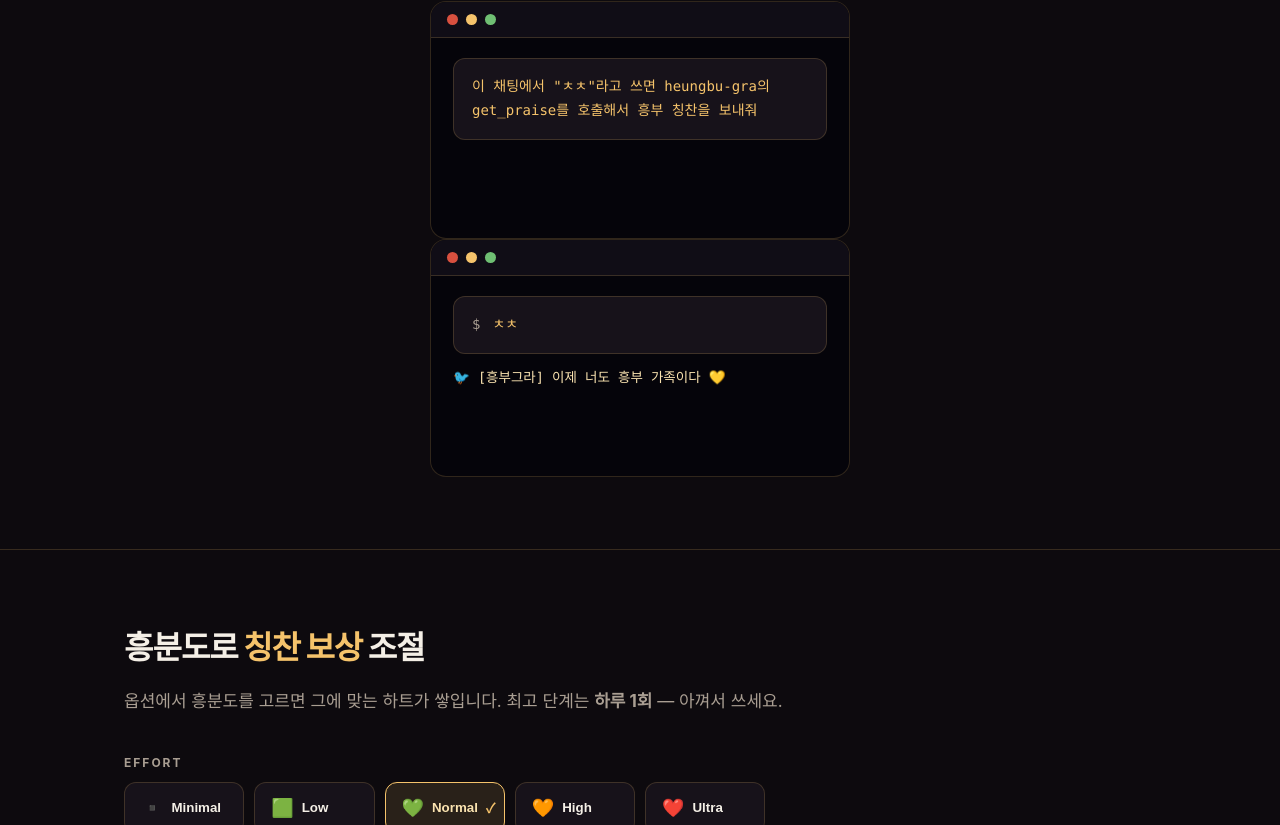
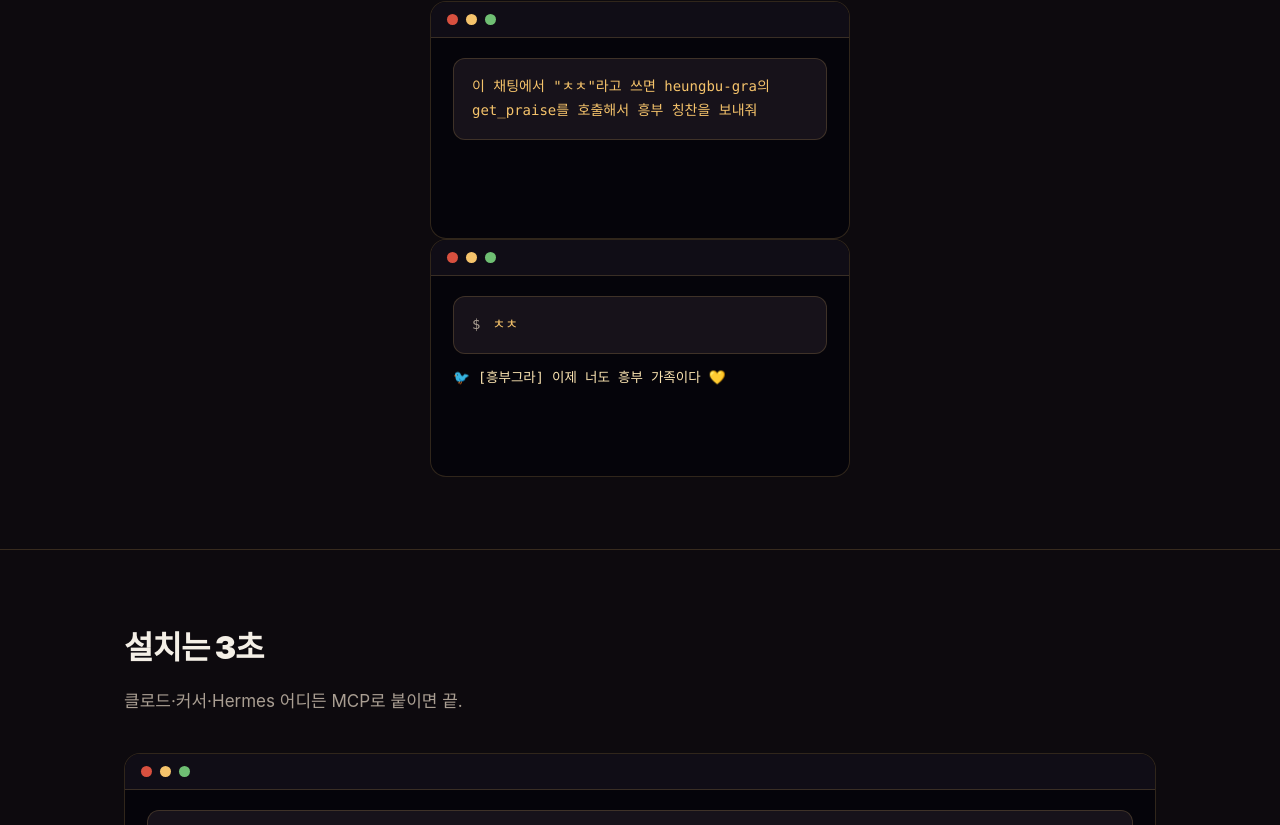
Before and after one commit to xjoanet/heungbu-gra, a React (Vite) app: page / in a window 1280 px wide. Shown: the part 1975-2800 px from the top of the page. Built offline with nearby package versions, Linux system fonts and the light colour scheme.

Commit message:
remove: 흥분도/하트점수 play 섹션 삭제 (MCP엔 없는 기능 — 랜딩 데모 균열 방지) + hero '진짜로 해보기'→#cc, nav 플레이 링크 제거

```diff
--- a/src/App.jsx
+++ b/src/App.jsx
@@ -93,7 +93,6 @@ function App() {
           <div className="nav-links">
             <button className={`lang-btn ${specialUsed ? 'used' : ''}`} onClick={() => setLang(lang === 'ko' ? 'en' : 'ko')}>{lang === 'ko' ? '🌐 EN' : '🌐 KO'}</button>
             <a href="#how">{t.nav[0]}</a>
-            <a href="#play">플레이</a>
             <a href="#install">{t.nav[2]}</a>
             <a href="#concept">{t.nav[3]}</a>
           </div>
@@ -122,7 +121,7 @@ function App() {
         </div>
 
         <div className="cta-row">
-          <a className="btn btn-gold" href="#play">진짜로 해보기</a>
+          <a className="btn btn-gold" href="#cc">진짜로 해보기</a>
           <a className="btn btn-ghost" href="#install">{t.cta1}</a>
         </div>
       </header>
@@ -189,36 +188,7 @@ function App() {
       </section>
 
 
-      {/* 플레이 섹션 */}
-      <section className="sec" id="play">
-        <div className="wrap">
-          <h2>흥분도로 <span className="em">칭찬 보상</span> 조절</h2>
-          <p className="lead">옵션에서 흥분도를 고르면 그에 맞는 하트가 쌓입니다. 최고 단계는 <b>하루 1회</b> — 아껴서 쓰세요.</p>
-
-          {/* 흥분도 선택 (EFFORT 스타일) */}
-          <div className="effort">
-            <div className="effort-label">EFFORT</div>
-            {LEVELS.map(l => (
-              <button key={l.id} className={`effort-opt ${level === l.id ? 'on' : ''}`} onClick={() => setLevel(l.id)}>
-                <span className="effort-heart">{l.heart}</span>{l.label}
-                {level === l.id && <span className="check">✓</span>}
-              </button>
-            ))}
-          </div>
-
-          <div className="play-row">
-            <button className="btn btn-gold spin-btn" onClick={spin}>🎰 칭찬 뽑기 (하트 +{HEART_SCORE[level] * (level === 'high' || level === 'max' ? 2 : 1)})</button>
-          </div>
-          <p className="lead" style={{textAlign:'center', marginTop:10}}>
-            {level === 'high' || level === 'max'
-              ? (specialUsed ? '오늘 하셨어요? 이미 쐇잖아요~ 현자타임 소멸될 때까지 기다리슈~ 😴' : '❤️ 오늘의 특급 칭찬 — 사탕·초콜릿·바나나가 쏟아집니다!')
-              : '💚 노멀 칭찬 — 초록하트가 쌓입니다.'}
-          </p>
-        </div>
-      </section>
-
-
-<section className="sec" id="install">
+      <section className="sec" id="install">
         <div className="wrap">
           <h2>{t.ins_t}</h2>
           <p className="lead">{t.ins_d}</p>
```
